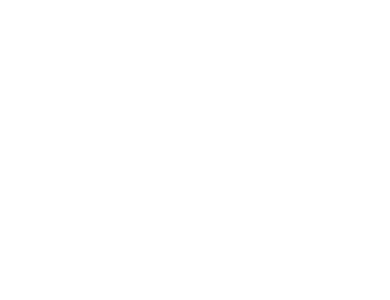
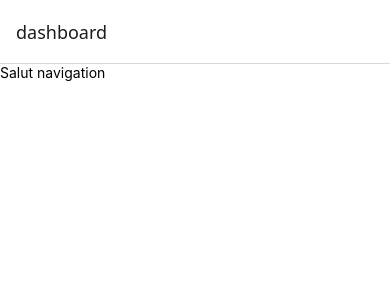
Before and after one commit to HammerKick/cryptoAnalyse, a React Native app: screen /dashboard in a window 390 px wide. Shown: the top 300 px of the page. Built offline with nearby package versions, Linux system fonts and the light colour scheme.

Commit message:
mise à jour 15/082026

```diff
--- a/App.js
+++ b/App.js
@@ -1,6 +1,30 @@
-
+import { DefaultTheme, NavigationContainer } from '@react-navigation/native';
+import {createNativeStackNavigator} from '@react-navigation/native-stack';
+import { MyHome } from './screens/MyHome';
+import { MyDetails } from './screens/MyDetails';
+import { Mydashboard } from './screens/MyDashboard';
 
 export default function App() {
+  const Stack = createNativeStackNavigator();
+  const navTheme = {
+    ...DefaultTheme,
+    colors : {
+      ...DefaultTheme.colors,
+      background: "transparent"
+    }
+  }
+
+  return (
+  <NavigationContainer theme={navTheme}>
+    <Stack.Navigator initialRouteName="dashboard"  screenOption={{headerShown:false,animation:""}}>
+    <Stack.Screen name="home" component={MyHome}/>
+    <Stack.Screen name="detail" component={MyDetails}/>
+    <Stack.Screen name="dashboard" component={Mydashboard}/>
+
+    </Stack.Navigator>
+
+  </NavigationContainer>
+  )
 
 
 
--- a/Components/MyCardCrypto.jsx
+++ b/Components/MyCardCrypto.jsx
@@ -1,7 +1,12 @@
+import { useNavigation } from "@react-navigation/native";
 import { Text,TouchableOpacity,View } from "react-native";
 export function MyCardCrypto({crypto}){
+    const nav = useNavigation();
 return(
-    <TouchableOpacity>
+    <TouchableOpacity onPress={()=>{
+        nav.navigate("detail",{crypto:crypto});
+
+    }}>
     <View style={{flexDirection:"row"}}>
         <Text>{crypto.name}</Text>
     </View>
--- a/package.json
+++ b/package.json
@@ -4,6 +4,7 @@
   "main": "index.js",
   "dependencies": {
     "@react-navigation/native": "^7.4.1",
+    "@react-navigation/native-stack": "^7.19.1",
     "axios": "^1.20.0",
     "expo": "~57.0.22",
     "expo-status-bar": "~57.0.1",
--- /dev/null
+++ b/screens/MyDashboard.jsx
@@ -0,0 +1,16 @@
+import { useNavigation } from "@react-navigation/native";
+import { TouchableOpacity,Text } from "react-native";
+
+export function Mydashboard(){
+    const nav = useNavigation();
+    return(
+        <TouchableOpacity onPress={()=>{
+            nav.navigate("detail",{crypto:"j'adore react native",best:true});
+
+        }}>
+            <Text>Salut navigation</Text>
+
+        </TouchableOpacity>
+
+    );
+}
--- /dev/null
+++ b/screens/MyDetails.jsx
@@ -0,0 +1,9 @@
+import { Text } from "react-native";
+
+export function MyDetails({route}){
+    const crypt = route.params.crypto;
+    const bestial = route.params.best;
+    return(
+        <Text>Je suis dans la page détails {crypt}</Text>
+    )
+}
--- a/screens/MyHome.jsx
+++ b/screens/MyHome.jsx
@@ -14,10 +14,16 @@
       const [dataCryptos,setdataCryptos] = useState([]);
 
 
+
         useEffect(()=>{
           initialiasation();
 
         },[]);
+
+        useEffect(()=>{
+
+
+        },[])
 
         async function initialiasation(){
           const data = await getInfos();
--- a/services/apiCrypto.js
+++ b/services/apiCrypto.js
@@ -28,7 +28,8 @@
             "volume":item.total_volume,
             "symbol":item.symbol,
             "id":item.id,
-            "percent":item.price_change_percentag_24h
+            "percent":item.price_change_percentag_24h,
+
 
         }
 
```
Also changed, not shown: 1 other file (tests, documents, lock files or other folders).
